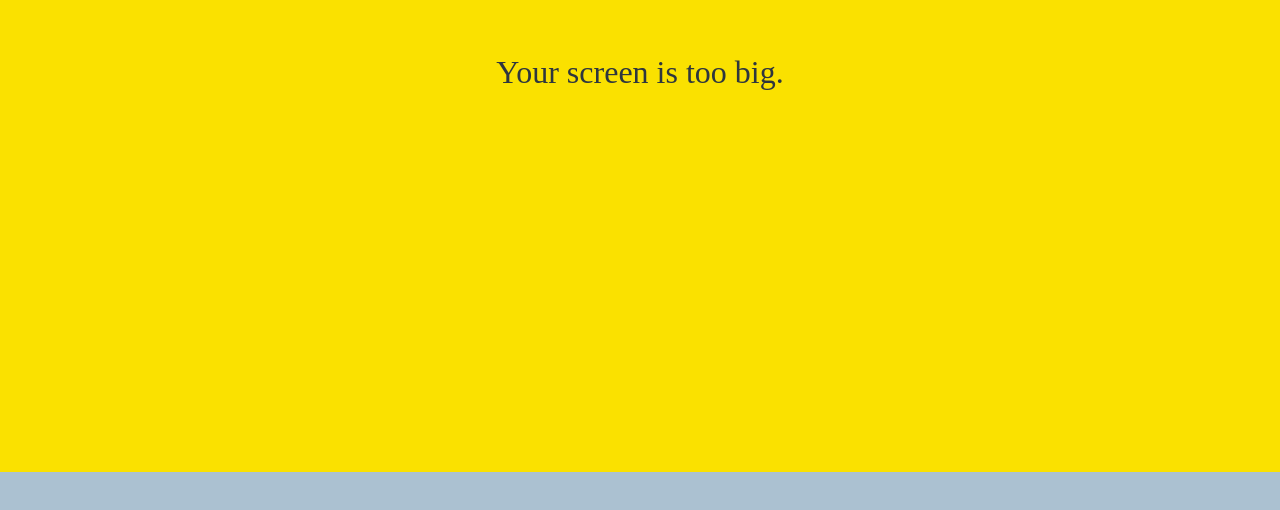
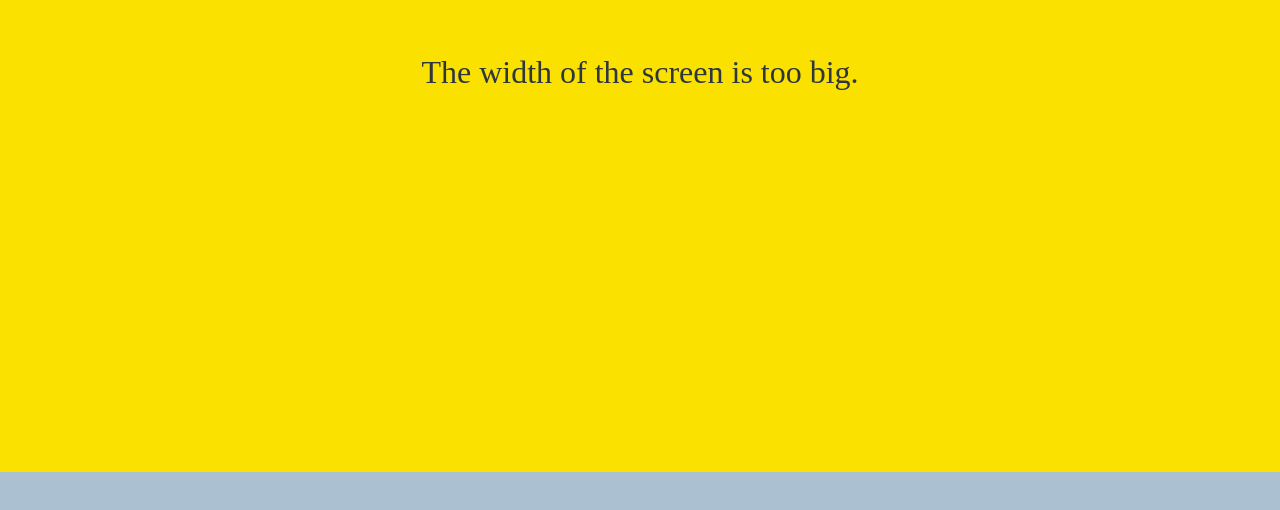
Before and after one commit to NonaEarth/kokoa-clone, a plain HTML site: page chat.html in a window 1280 px wide. Shown: the part 328-838 px from the top of the page. Drawn offline with Linux system fonts and the light colour scheme; a web font is replaced by a local one.

Commit message:
Edit the Width-Limit Message

```diff
--- a/chat.html
+++ b/chat.html
@@ -82,7 +82,7 @@
     </form>
 
     <div id="no-mobile">
-      <span>Your screen is too big.</span>
+      <span>The width of the screen is too big.</span>
     </div>
 
     <script
```
Also changed, not shown: chats.html (+1 -1 lines), find.html (+1 -1 lines), friends.html (+1 -1 lines), index.html (+1 -1 lines), more.html (+1 -1 lines).
